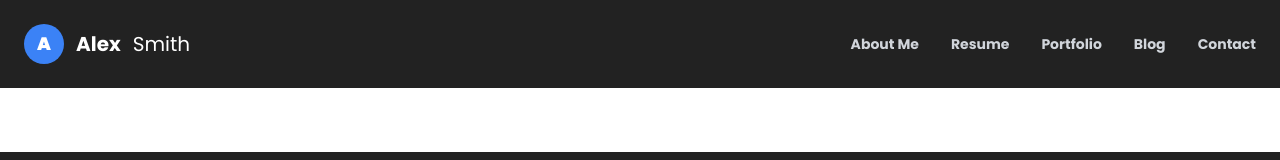
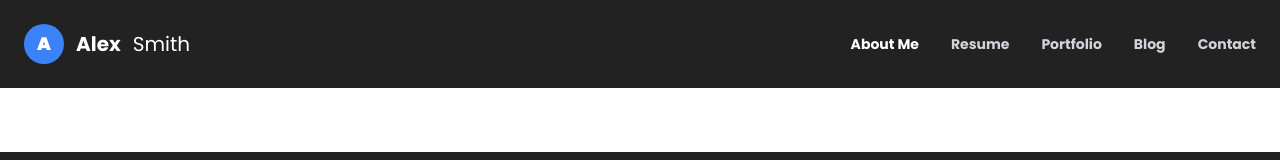
Before and after one commit to RAIZOxd/Next_Js_portfolio, a Next.js app: page / in a window 1280 px wide. Shown: the top 160 px of the page. Built offline with nearby package versions, Linux system fonts and the light colour scheme.

Commit message:
Updated Navbar.jsx function active effect

```diff
--- a/src/app/(components)/Navbar.jsx
+++ b/src/app/(components)/Navbar.jsx
@@ -1,14 +1,18 @@
-'use client'
+'use client';
 import Link from "next/link";
+import { usePathname } from "next/navigation"; // Correct for client-side routing in Next.js 13+
 import { useState } from "react";
 import { FiMenu, FiX } from "react-icons/fi";
 
 const Navbar = () => {
   const [isOpen, setIsOpen] = useState(false);
+  const pathname = usePathname(); // Get current path for active link
 
   const toggleMenu = () => {
     setIsOpen(!isOpen);
   };
+
+  const isActive = (path) => pathname === path;
 
   return (
     <header className="bg-darkGray p-4 md:p-6">
@@ -23,24 +27,47 @@ const Navbar = () => {
         </div>
 
         {/* Desktop Menu */}
-        <nav className="hidden md:flex ml-auto text-gray-300">
-          <ul className="flex space-x-8 font-bold text-sm">
-            <li className="hover:text-white">
-              <Link href="/">About Me</Link>
-            </li>
-            <li className="hover:text-white">
-              <Link href="/resume">Resume</Link>
-            </li>
-            <li className="hover:text-white">
-              <Link href="/portfolio">Portfolio</Link>
-            </li>
-            <li className="hover:text-white">
-              <Link href="/blog">Blog</Link>
-            </li>
-            <li className="hover:text-white">
-              <Link href="/contact">Contact</Link>
-            </li>
-          </ul>
+        <nav className="hidden md:flex ml-auto justify-between space-x-8 text-gray-300 font-bold text-sm">
+          <Link
+            href="/"
+            className={`hover:text-white ${
+              isActive("/") ? "text-white" : ""
+            }`}
+          >
+            About Me
+          </Link>
+          <Link
+            href="/resume"
+            className={`hover:text-white ${
+              isActive("/resume") ? "text-white" : ""
+            }`}
+          >
+            Resume
+          </Link>
+          <Link
+            href="/portfolio"
+            className={`hover:text-white ${
+              isActive("/portfolio") ? "text-white" : ""
+            }`}
+          >
+            Portfolio
+          </Link>
+          <Link
+            href="/blog"
+            className={`hover:text-white ${
+              isActive("/blog") ? "text-white" : ""
+            }`}
+          >
+            Blog
+          </Link>
+          <Link
+            href="/contact"
+            className={`hover:text-white ${
+              isActive("/contact") ? "text-white" : ""
+            }`}
+          >
+            Contact
+          </Link>
         </nav>
 
         {/* Mobile Menu Button */}
@@ -55,28 +82,58 @@ const Navbar = () => {
       {isOpen && (
         <nav className="md:hidden mt-4 text-gray-300">
           <ul className="space-y-4 font-light text-sm text-center">
-            <li className="hover:text-white">
-              <Link href="/" onClick={toggleMenu}>
+            <li>
+              <Link
+                href="/"
+                onClick={toggleMenu}
+                className={`hover:text-white ${
+                  isActive("/") ? "text-white" : ""
+                }`}
+              >
                 About Me
               </Link>
             </li>
-            <li className="hover:text-white">
-              <Link href="/resume" onClick={toggleMenu}>
+            <li>
+              <Link
+                href="/resume"
+                onClick={toggleMenu}
+                className={`hover:text-white ${
+                  isActive("/resume") ? "text-white" : ""
+                }`}
+              >
                 Resume
               </Link>
             </li>
-            <li className="hover:text-white">
-              <Link href="/portfolio" onClick={toggleMenu}>
+            <li>
+              <Link
+                href="/portfolio"
+                onClick={toggleMenu}
+                className={`hover:text-white ${
+                  isActive("/portfolio") ? "text-white" : ""
+                }`}
+              >
                 Portfolio
               </Link>
             </li>
-            <li className="hover:text-white">
-              <Link href="/blog" onClick={toggleMenu}>
+            <li>
+              <Link
+                href="/blog"
+                onClick={toggleMenu}
+                className={`hover:text-white ${
+                  isActive("/blog") ? "text-white" : ""
+                }`}
+              >
                 Blog
               </Link>
             </li>
-            <li className="hover:text-white">
-              <Link href="/contact" onClick={toggleMenu}>
+            <li>
+              <Link
+                href="/contact"
+                onClick={toggleMenu}
+                className={`hover:text-white ${
+                  isActive("/contact") ? "text-white" : ""
+                }`}
+              >
                 Contact
               </Link>
             </li>
```
